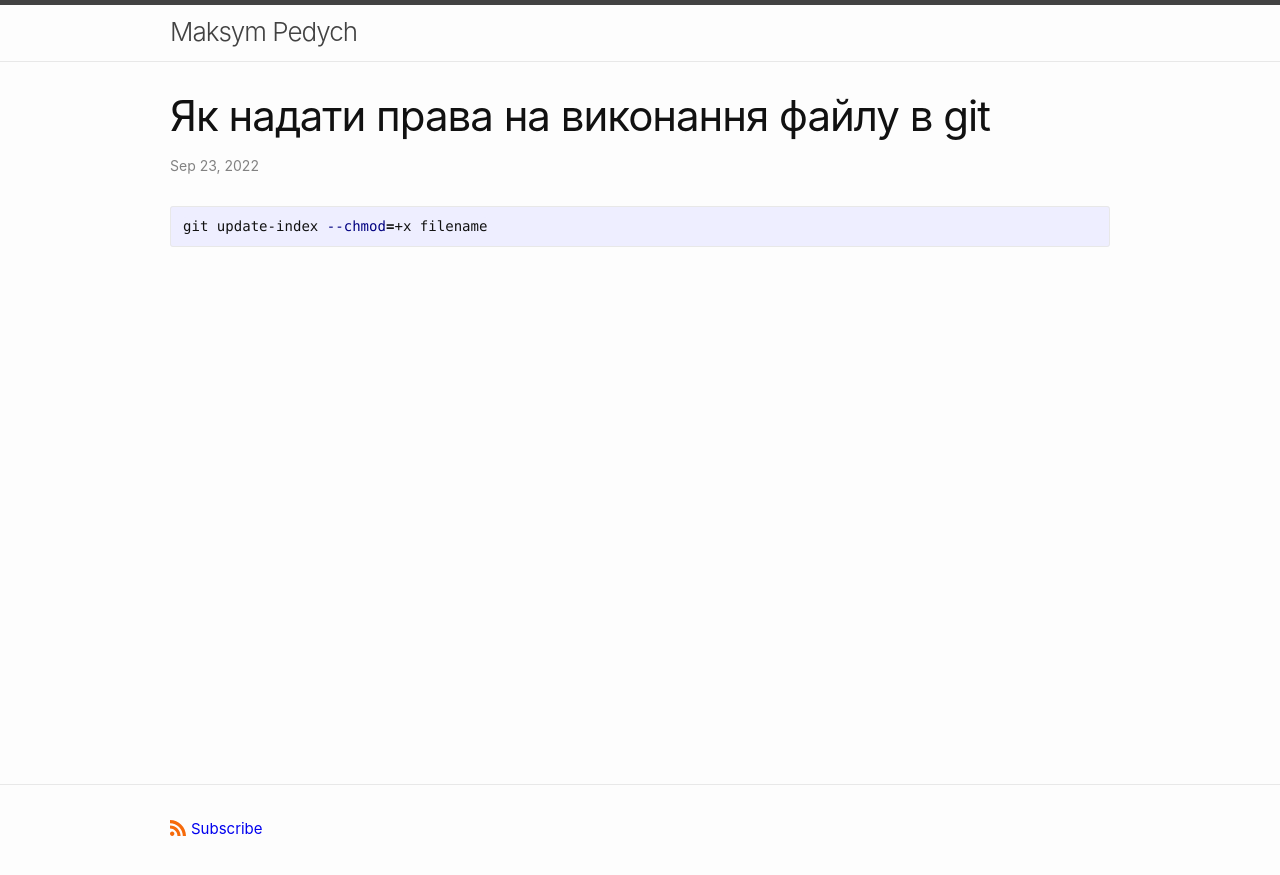
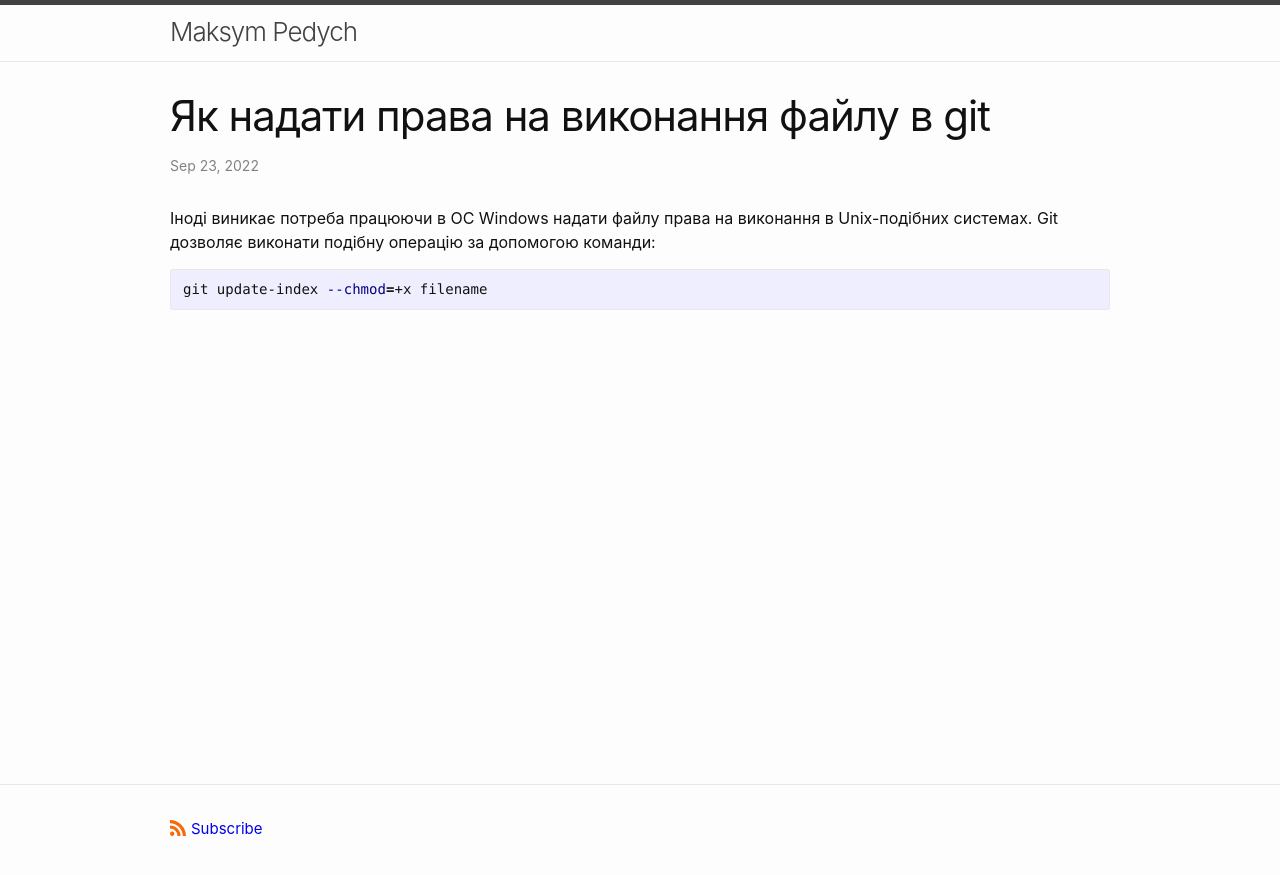
Before and after one commit to mpedych/mpedych.github.io, a Jekyll site: the page built from _posts/2022-09-23-git-update-index.md, in a window 1280 px wide. Shown: the top 875 px of the page. Built offline with Jekyll 4.4.1, drawn with Linux system fonts in a browser that asks for light colours; comment, search, counter and statistics services are not loaded.

Commit message:
Update 2022-09-23-git-update-index.md

````diff
--- a/_posts/2022-09-23-git-update-index.md
+++ b/_posts/2022-09-23-git-update-index.md
@@ -4,6 +4,8 @@ title: "Як надати права на виконання файлу в git"
 categories: misc
 ---
 
+Іноді виникає потреба працюючи в ОС Windows надати файлу права на виконання в Unix-подібних системах. Git дозволяє виконати подібну операцію за допомогою команди:
+
 ```shell
 git update-index --chmod=+x filename
 ```
````
